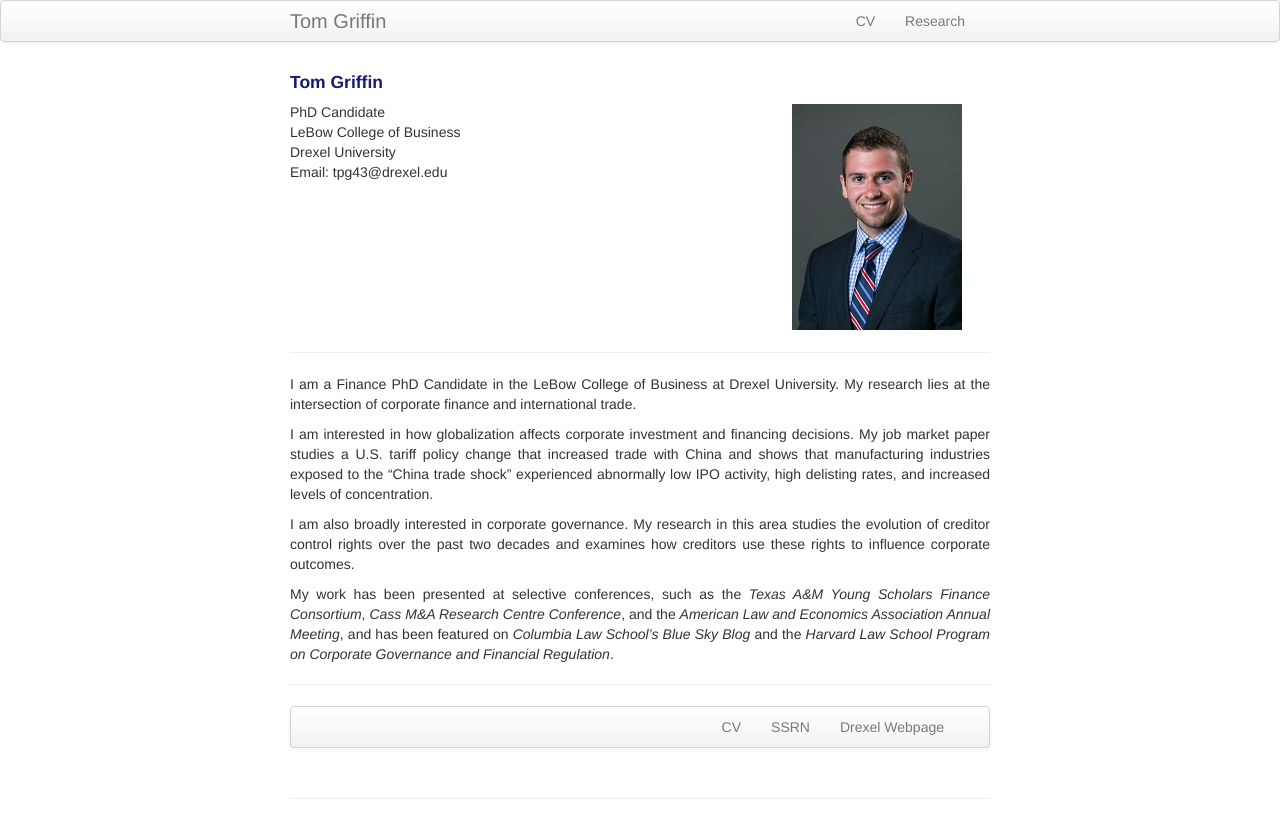
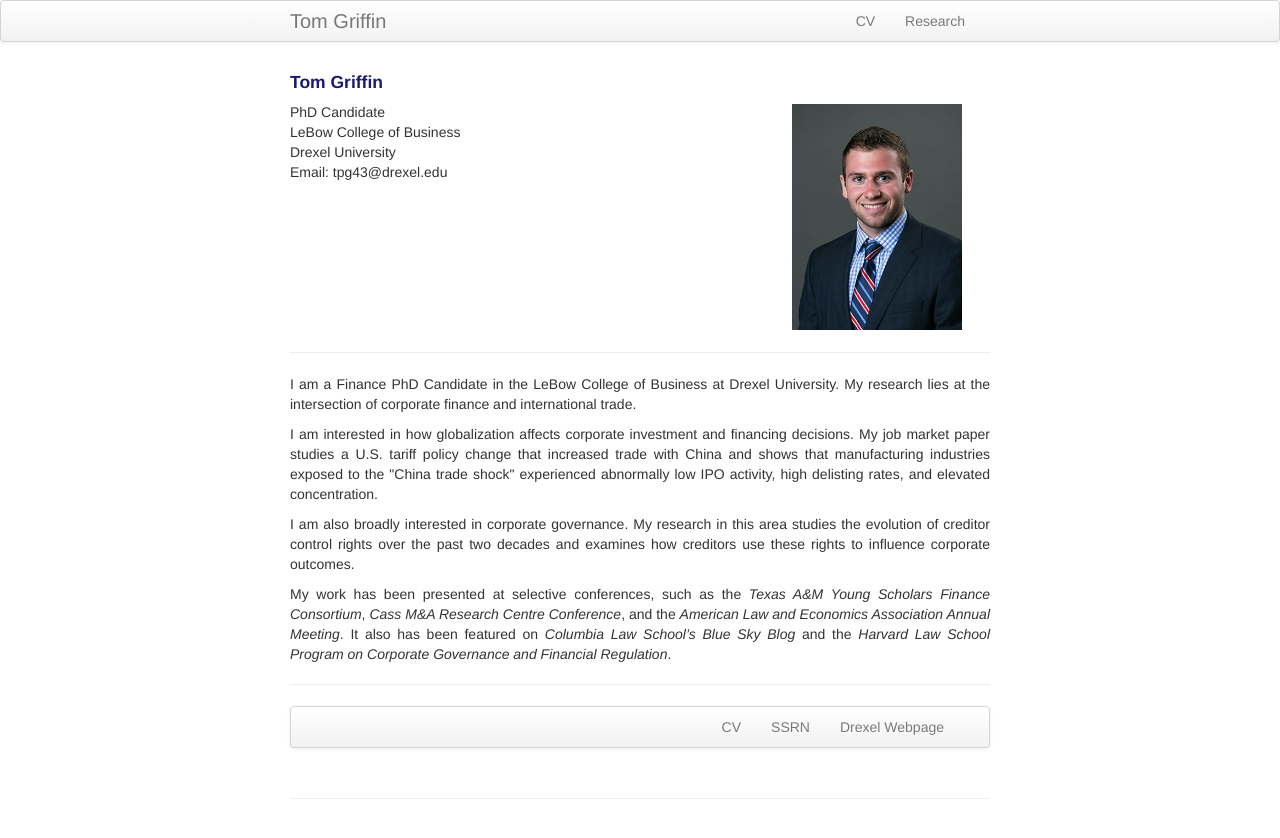
Before and after one commit to ThomasPGriffin/thomaspgriffin.github.io, a Jekyll site: the page built from index.md, in a window 1280 px wide. Shown: the top 838 px of the page. Built offline with Jekyll 4.4.1, drawn with Linux system fonts in a browser that asks for light colours.

Commit message:
Update index.md

```diff
--- a/index.md
+++ b/index.md
@@ -29,11 +29,11 @@ keywords: Tom, Griffin, Thomas, finance, phd, drexel
 
 <p>I am a Finance PhD Candidate in the LeBow College of Business at Drexel University. My research lies at the intersection of corporate finance and international trade.</p>
 
-<p>I am interested in how globalization affects corporate investment and financing decisions. My job market paper studies a U.S. tariff policy change that increased trade with China and shows that manufacturing industries exposed to the “China trade shock” experienced abnormally low IPO activity, high delisting rates, and increased levels of concentration.</p>
+<p>I am interested in how globalization affects corporate investment and financing decisions. My job market paper studies a U.S. tariff policy change that increased trade with China and shows that manufacturing industries exposed to the "China trade shock" experienced abnormally low IPO activity, high delisting rates, and elevated concentration.</p>
 
 <p>I am also broadly interested in corporate governance. My research in this area studies the evolution of creditor control rights over the past two decades and examines how creditors use these rights to influence corporate outcomes.</p>
 
-<p>My work has been presented at selective conferences, such as the <i>Texas A&M Young Scholars Finance Consortium</i>, <i>Cass M&A Research Centre Conference</i>, and the <i>American Law and Economics Association Annual Meeting</i>, and has been featured on <i>Columbia Law School’s Blue Sky Blog</i> and the <i>Harvard Law School Program on Corporate Governance and Financial Regulation</i>.</p>
+<p>My work has been presented at selective conferences, such as the <i>Texas A&M Young Scholars Finance Consortium</i>, <i>Cass M&A Research Centre Conference</i>, and the <i>American Law and Economics Association Annual Meeting</i>. It also has been featured on <i>Columbia Law School’s Blue Sky Blog</i> and the <i>Harvard Law School Program on Corporate Governance and Financial Regulation</i>.</p>
 
 </div>
 ---
```
